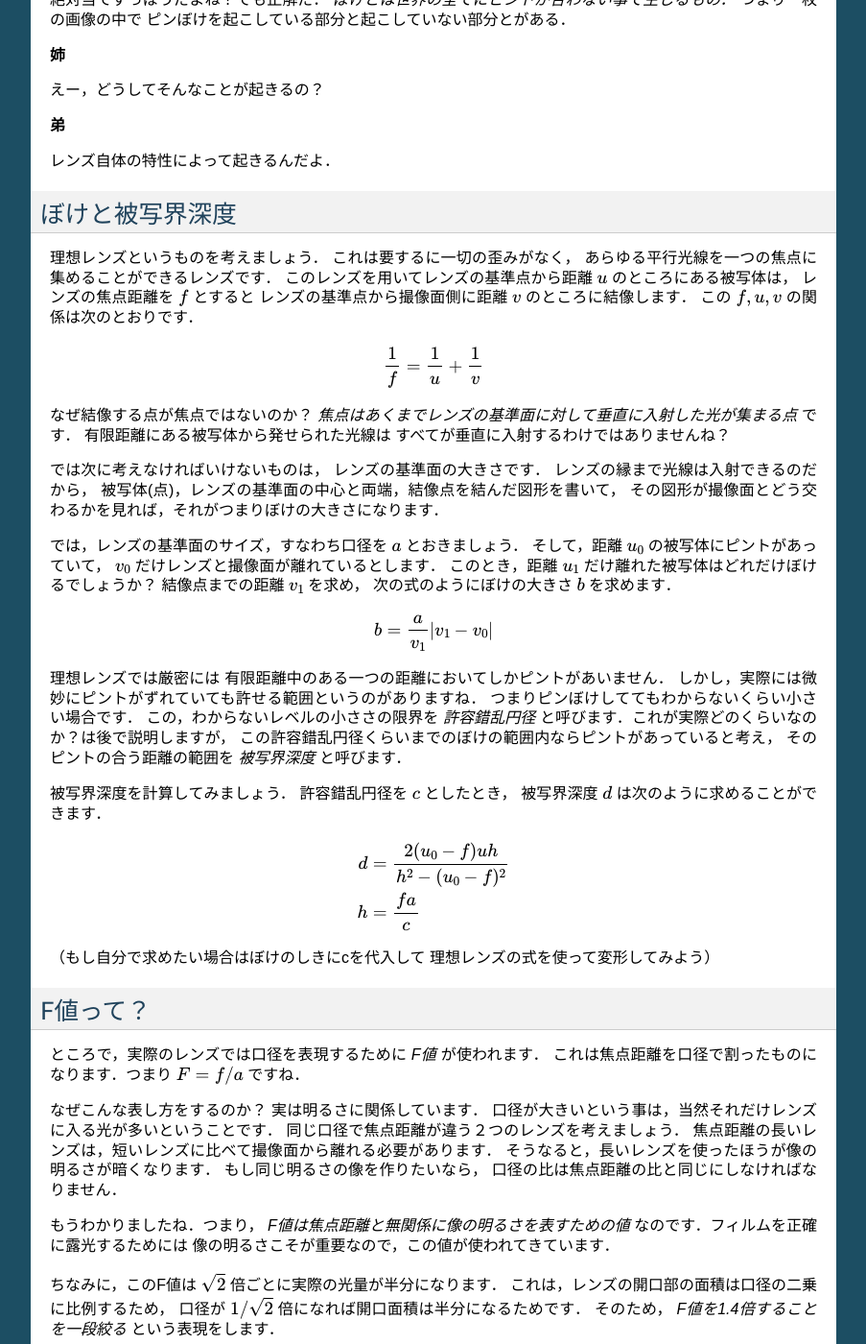
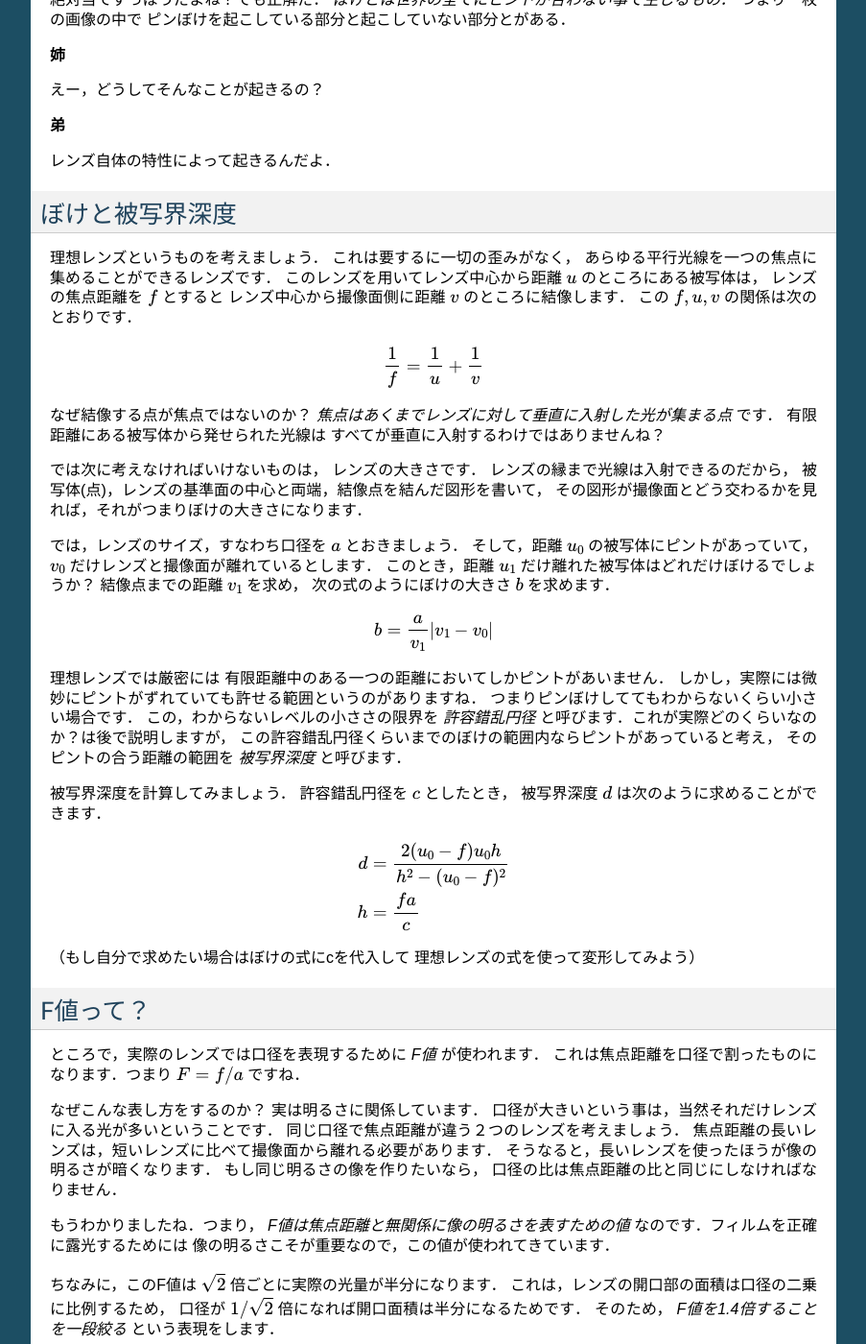
Before and after one commit to hyaguchijsk/camera_textbook, a Sphinx documentation site: the page built from source/bokeh.rst, in a window 1280 px wide and 1400 px high, scrolled down 525 px. Shown: the whole window at 96% size, without its empty margins (198-1101 px from the left). Built offline with Sphinx 7.4.7, drawn with Linux system fonts in a browser that asks for light colours; formulas are drawn with MathJax 3.

Commit message:
correcting some typos

```diff
--- a/source/bokeh.rst
+++ b/source/bokeh.rst
@@ -45,13 +45,13 @@
 理想レンズというものを考えましょう．
 これは要するに一切の歪みがなく，
 あらゆる平行光線を一つの焦点に集めることができるレンズです．
-このレンズを用いてレンズの基準点から距離
+このレンズを用いてレンズ中心から距離
 :math:`u`
 のところにある被写体は，
 レンズの焦点距離を
 :math:`f`
 とすると
-レンズの基準点から撮像面側に距離
+レンズ中心から撮像面側に距離
 :math:`v`
 のところに結像します．
 この
@@ -62,18 +62,18 @@
    \frac{1}{f} = \frac{1}{u} + \frac{1}{v}
 
 なぜ結像する点が焦点ではないのか？
-*焦点はあくまでレンズの基準面に対して垂直に入射した光が集まる点*
+*焦点はあくまでレンズに対して垂直に入射した光が集まる点*
 です．
 有限距離にある被写体から発せられた光線は
 すべてが垂直に入射するわけではありませんね？
 
 では次に考えなければいけないものは，
-レンズの基準面の大きさです．
+レンズの大きさです．
 レンズの縁まで光線は入射できるのだから，
 被写体(点)，レンズの基準面の中心と両端，結像点を結んだ図形を書いて，
 その図形が撮像面とどう交わるかを見れば，それがつまりぼけの大きさになります．
 
-では，レンズの基準面のサイズ，すなわち口径を
+では，レンズのサイズ，すなわち口径を
 :math:`a`
 とおきましょう．
 そして，距離
@@ -115,10 +115,10 @@
 は次のように求めることができます．
 
 .. math::
-   d &= \frac{2(u_0-f)uh}{h^2 - (u_0-f)^2} \\
+   d &= \frac{2(u_0-f)u_0 h}{h^2 - (u_0-f)^2} \\
    h &= \frac{fa}{c}
 
-（もし自分で求めたい場合はぼけのしきにcを代入して
+（もし自分で求めたい場合はぼけの式にcを代入して
 理想レンズの式を使って変形してみよう）
 
 
```
